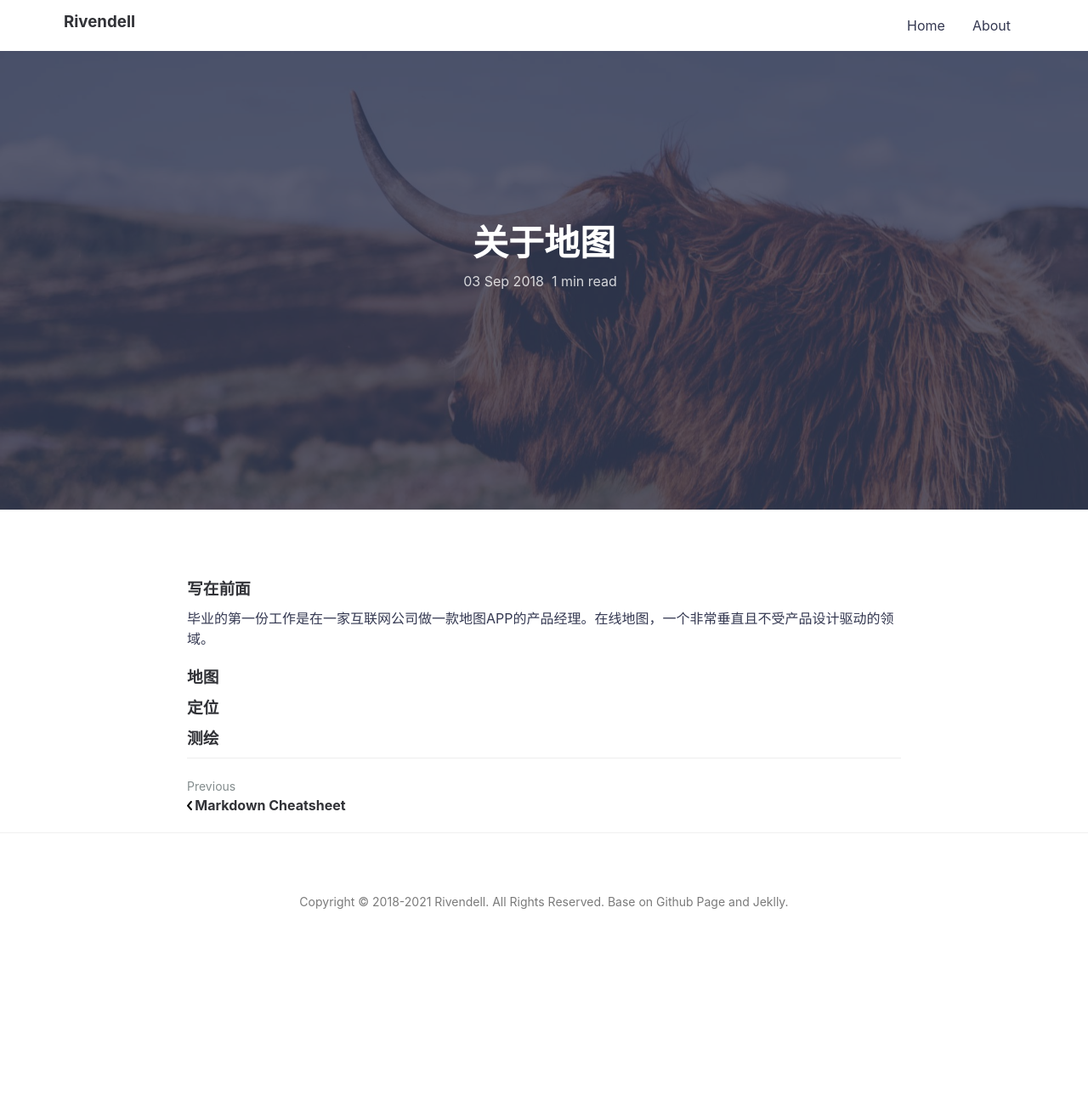
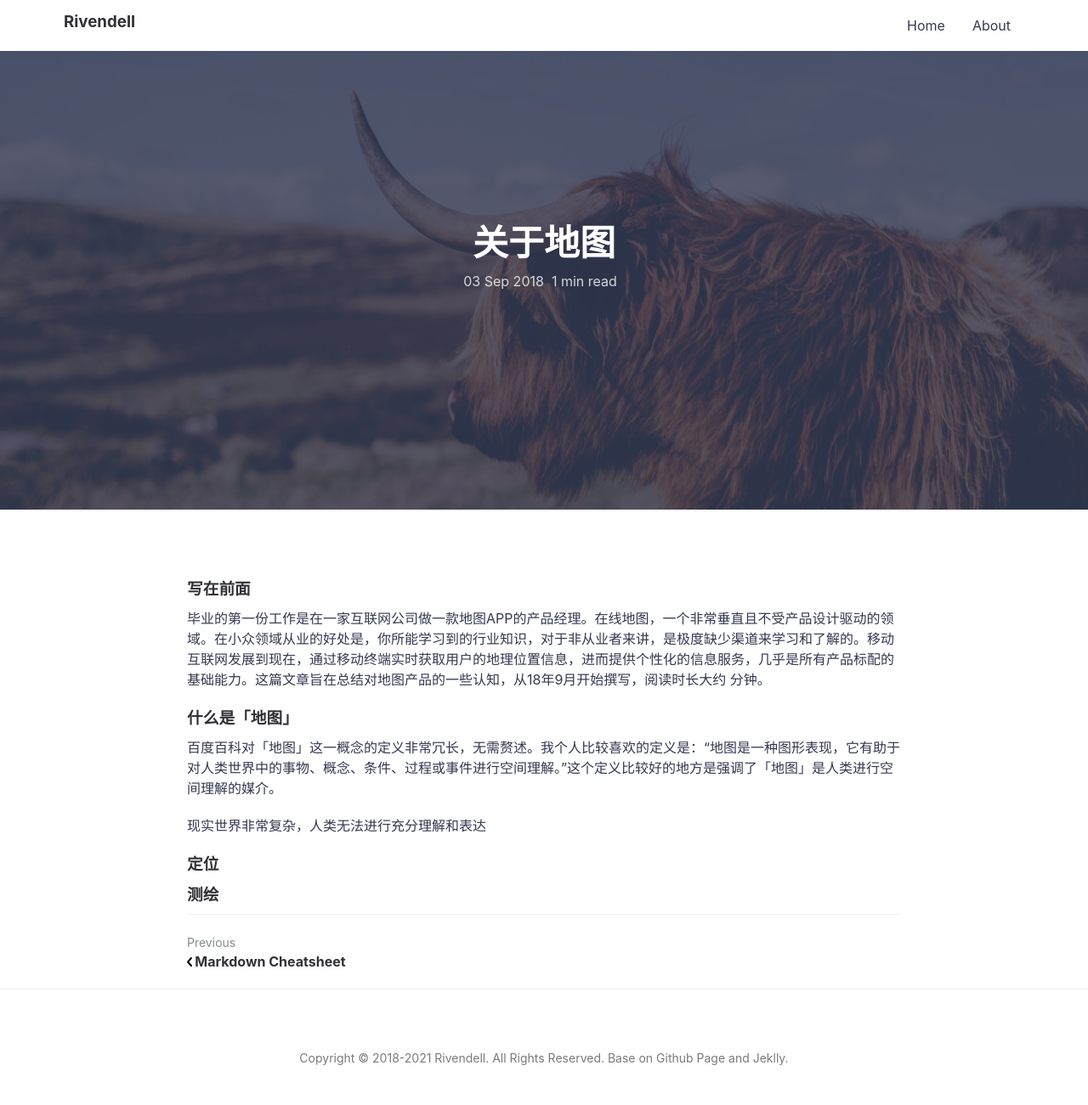
Before and after one commit to icarus507/icarus507.github.io, a Jekyll site: the page built from _posts/2018-09-03-关于地图.md, in a window 1280 px wide. Shown: the whole page at 85% size. Built offline with Jekyll 4.4.1, drawn with Linux system fonts in a browser that asks for light colours; before the commit the page ends 1117 px from its top, so only the background shows below that.

Commit message:
Update 2018-09-03-关于地图.md

```diff
--- a/_posts/2018-09-03-关于地图.md
+++ b/_posts/2018-09-03-关于地图.md
@@ -6,9 +6,17 @@ featured-img: shane-rounce-205187
 ---
 
 ### 写在前面
-毕业的第一份工作是在一家互联网公司做一款地图APP的产品经理。在线地图，一个非常垂直且不受产品设计驱动的领域。
 
-### 地图
+毕业的第一份工作是在一家互联网公司做一款地图APP的产品经理。在线地图，一个非常垂直且不受产品设计驱动的领域。在小众领域从业的好处是，你所能学习到的行业知识，对于非从业者来讲，是极度缺少渠道来学习和了解的。移动互联网发展到现在，通过移动终端实时获取用户的地理位置信息，进而提供个性化的信息服务，几乎是所有产品标配的基础能力。这篇文章旨在总结对地图产品的一些认知，从18年9月开始撰写，阅读时长大约 分钟。
+
+### 什么是「地图」
+
+百度百科对「地图」这一概念的定义非常冗长，无需赘述。我个人比较喜欢的定义是：“地图是一种图形表现，它有助于对人类世界中的事物、概念、条件、过程或事件进行空间理解。”这个定义比较好的地方是强调了「地图」是人类进行空间理解的媒介。
+
+
+
+现实世界非常复杂，人类无法进行充分理解和表达
+
 
 ### 定位
 
```
